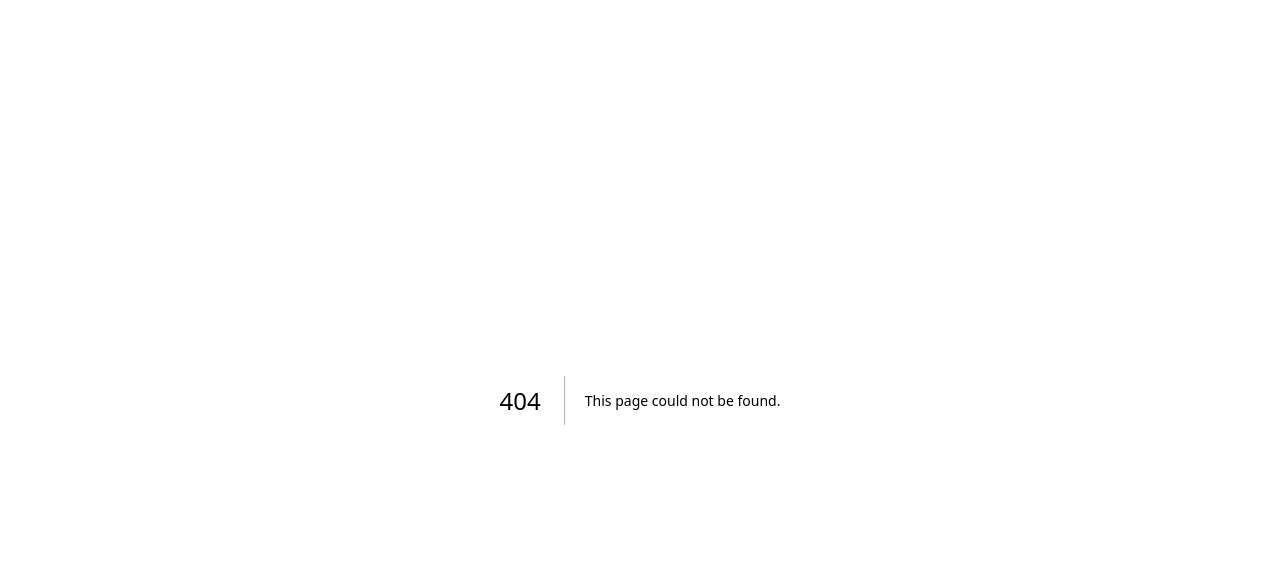
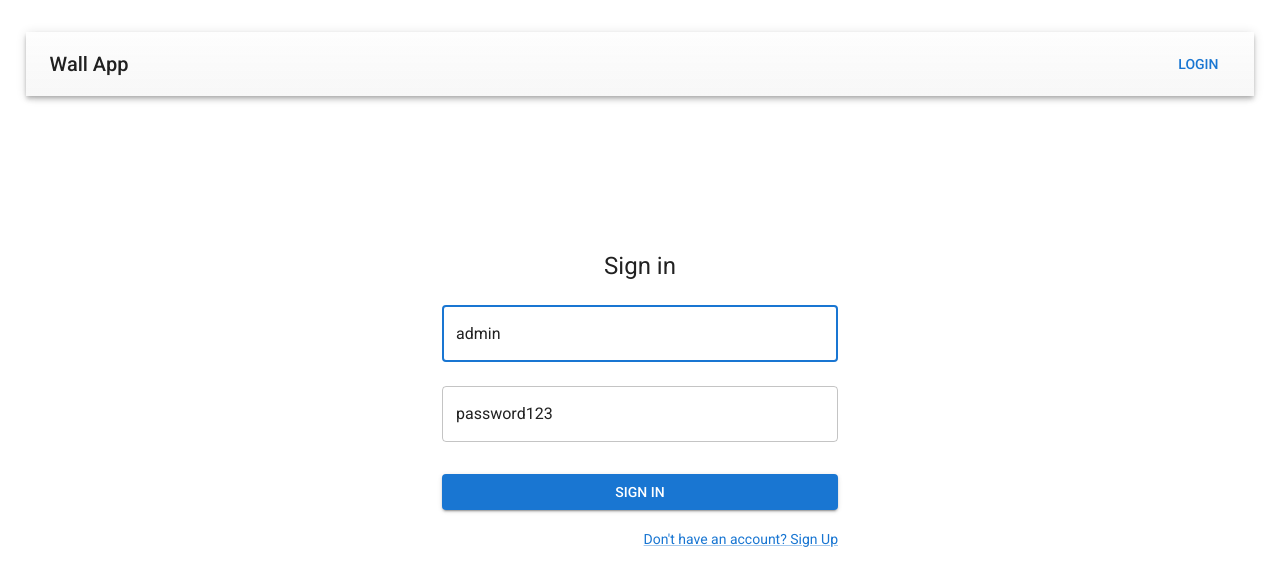
Before and after one commit to Hercilio1/wall-app, a Next.js app: page /login in a window 1280 px wide. Before the commit this address had no page. Shown: the top 586 px of the page. Built offline with nearby package versions, Linux system fonts and the light colour scheme.

Commit message:
Feat: First version of login page created

```diff
--- a/src/app/layout.tsx
+++ b/src/app/layout.tsx
@@ -1,8 +1,7 @@
 import type { Metadata } from 'next'
 import { Inter } from 'next/font/google'
 import './globals.css'
-import ThemeRegistry from '@/components/Theme/ThemeRegistry'
-import { Box } from '@mui/material'
+import { PublicProvider } from '@/components/providers/PublicProvider'
 
 const inter = Inter({ subsets: ['latin'] })
 
@@ -19,15 +18,7 @@ export default function RootLayout({
   return (
     <html lang="en">
       <body className={inter.className}>
-        <ThemeRegistry options={{ key: 'mui' }}>
-          <Box
-            sx={{
-              bgcolor: 'background.default',
-            }}
-          >
-            {children}
-          </Box>
-        </ThemeRegistry>
+        <PublicProvider>{children}</PublicProvider>
       </body>
     </html>
   )
--- /dev/null
+++ b/src/app/login/page.tsx
@@ -0,0 +1,78 @@
+'use client'
+
+import { useEffect } from 'react'
+import { RootState, useAppDispatch } from '@/store/store'
+import { useSelector } from 'react-redux'
+
+import Button from '@mui/material/Button'
+import CssBaseline from '@mui/material/CssBaseline'
+import TextField from '@mui/material/TextField'
+import Link from '@mui/material/Link'
+import Grid from '@mui/material/Grid'
+import Box from '@mui/material/Box'
+import Typography from '@mui/material/Typography'
+import Container from '@mui/material/Container'
+import { login } from '@/store/actions/authActions'
+
+export default function Login() {
+  const dispatch = useAppDispatch()
+  const { entries, loading, error, currentPage } = useSelector(
+    (state: RootState) => state.entries
+  )
+
+  const handleSubmit = (event: React.FormEvent<HTMLFormElement>) => {
+    event.preventDefault()
+    const data = new FormData(event.currentTarget)
+
+    dispatch(
+      login({
+        username: data.get('email') as string,
+        password: data.get('password') as string,
+      })
+    )
+  }
+
+  return (
+    <Container component="main" maxWidth="xs" className="h-full">
+      <CssBaseline />
+      <Box className="flex flex-col items-center justify-center h-full">
+        <Typography component="h1" variant="h5">
+          Sign in
+        </Typography>
+        <Box component="form" onSubmit={handleSubmit} noValidate sx={{ mt: 1 }}>
+          <TextField
+            margin="normal"
+            name="email"
+            value="admin"
+            required
+            fullWidth
+            autoFocus
+          />
+          <TextField
+            margin="normal"
+            name="password"
+            value="password123"
+            required
+            fullWidth
+          />
+          <Button
+            type="submit"
+            fullWidth
+            variant="contained"
+            sx={{ mt: 3, mb: 2 }}
+          >
+            Sign In
+          </Button>
+          <Grid container>
+            <Grid item xs></Grid>
+            <Grid item>
+              <Link href="#" variant="body2">
+                {"Don't have an account? Sign Up"}
+              </Link>
+            </Grid>
+          </Grid>
+        </Box>
+      </Box>
+    </Container>
+  )
+}
--- a/src/app/page.tsx
+++ b/src/app/page.tsx
@@ -2,17 +2,12 @@
 
 import Box from '@mui/material/Box'
 import Container from '@mui/material/Container'
-import Header from '@/components/common/Header'
 import MessageForm from '@/components/messages/MessageForm'
 import MessagesList from '@/components/messages/MessagesList'
-import { Provider } from 'react-redux'
-import store from '@/store/store'
 
 export default function Home() {
   return (
-    <Provider store={store}>
-      <Header />
-      <main className="py-24">
+    <main>
       <Box className="py-8">
         <Container maxWidth="sm">
           <MessageForm />
@@ -22,6 +17,5 @@ export default function Home() {
         </Container>
       </Box>
     </main>
-    </Provider>
   )
 }
--- a/src/components/messages/MessagesList.tsx
+++ b/src/components/messages/MessagesList.tsx
@@ -14,8 +14,6 @@ import {
   CardContent,
   Typography,
 } from '@mui/material'
-
-const cards = [1, 2, 3, 4, 5, 6, 7, 8, 9]
 
 export default function MessagesList() {
   const dispatch = useAppDispatch()
--- /dev/null
+++ b/src/components/providers/PublicProvider.tsx
@@ -0,0 +1,24 @@
+'use client'
+
+import ThemeRegistry from '@/components/Theme/ThemeRegistry'
+import { Box } from '@mui/material'
+import { Provider } from 'react-redux'
+import store from '@/store/store'
+import Header from '@/components/common/Header'
+
+export function PublicProvider({ children }: { children: React.ReactNode }) {
+  return (
+    <ThemeRegistry options={{ key: 'mui' }}>
+      <Box
+        sx={{
+          bgcolor: 'background.default',
+        }}
+      >
+        <Provider store={store}>
+          <Header />
+          <div className="py-24 h-screen">{children}</div>
+        </Provider>
+      </Box>
+    </ThemeRegistry>
+  )
+}
--- a/src/services/auth.ts
+++ b/src/services/auth.ts
@@ -3,7 +3,7 @@ import { Auth } from '@/models/Auth'
 
 export function login(username: string, password: string): Promise<Auth> {
   return api
-    .post(`${process.env.NEXT_PUBLIC_URL_API}/o/token`, {
+    .post(`${process.env.NEXT_PUBLIC_URL_API}/o/token/`, {
       grant_type: 'password',
       username,
       password,
--- a/src/services/entries.ts
+++ b/src/services/entries.ts
@@ -3,7 +3,7 @@ import { api } from '.'
 
 export function getEntries(page: number = 1): Promise<Entry[]> {
   return api
-    .get(`${process.env.NEXT_PUBLIC_URL_API}/v1/entries/?format=json`, {
+    .get(`${process.env.NEXT_PUBLIC_URL_API}/api/v1/entries/?format=json`, {
       params: { page }, // TODO: Corrigir lógica de paginação
     })
     .then((response) => (response?.data?.results || []) as Entry[])
--- a/src/store/reducers/authReducer.ts
+++ b/src/store/reducers/authReducer.ts
@@ -7,8 +7,12 @@ interface TokenState {
 }
 
 const initialState: TokenState = {
-  accessToken: localStorage.getItem('access_token') || null,
-  refreshToken: localStorage.getItem('refresh_token') || null,
+  accessToken:
+    typeof window !== 'undefined' ? localStorage.getItem('access_token') : null,
+  refreshToken:
+    typeof window !== 'undefined'
+      ? localStorage.getItem('refresh_token')
+      : null,
 }
 
 const authSlice = createSlice({
```
Lines whose indentation alone changed are shown as unchanged.
